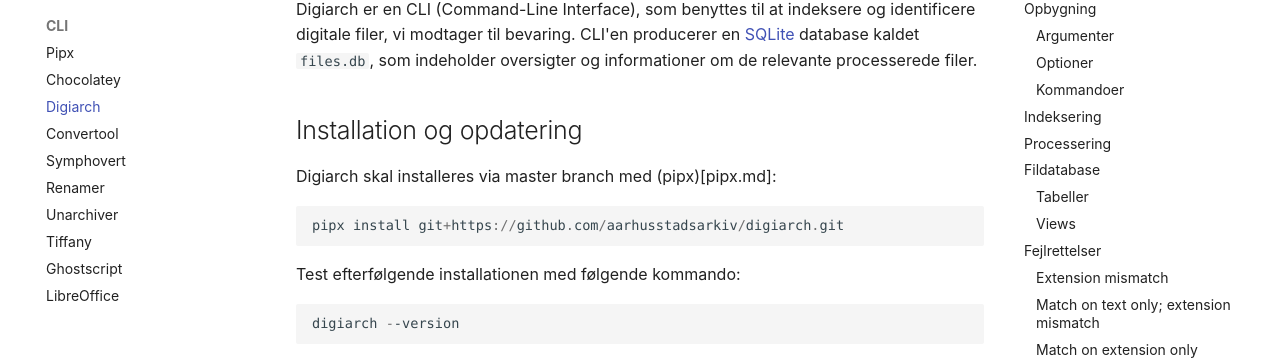
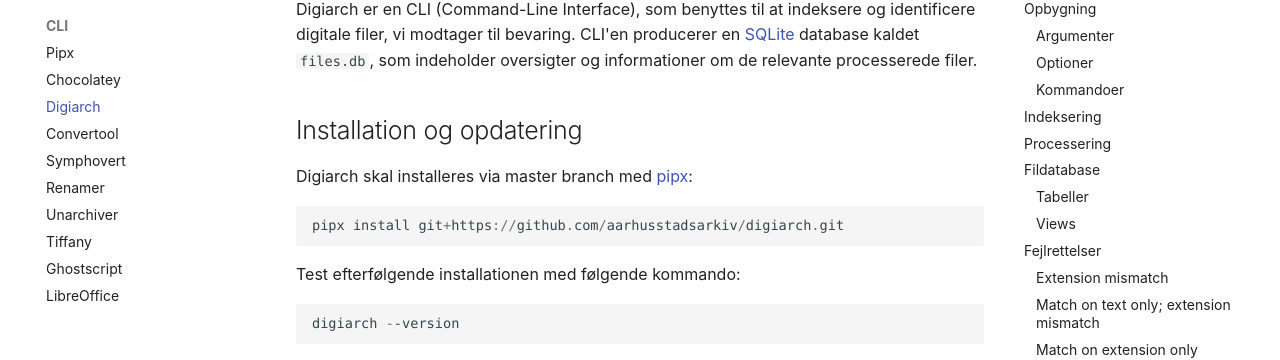
Before and after one commit to aarhusstadsarkiv/acadocs, an MkDocs documentation site: the page built from docs/tools/digiarch.md, in a window 1280 px wide and 900 px high. Shown: the part 231-591 px from the top of the window. Built offline with MkDocs 1.6.1 and Material for MkDocs 9.7.7, drawn with Linux system fonts in a browser that asks for light colours; comment, search, counter and statistics services are not loaded.

Commit message:
Fix pipx-link

````diff
--- a/docs/tools/digiarch.md
+++ b/docs/tools/digiarch.md
@@ -3,7 +3,7 @@
 
 
 ## Installation og opdatering
-Digiarch skal installeres via master branch med (pipx)[pipx.md]:
+Digiarch skal installeres via master branch med [pipx](pipx.md):
 
 ```powershell
 pipx install git+https://github.com/aarhusstadsarkiv/digiarch.git
````
